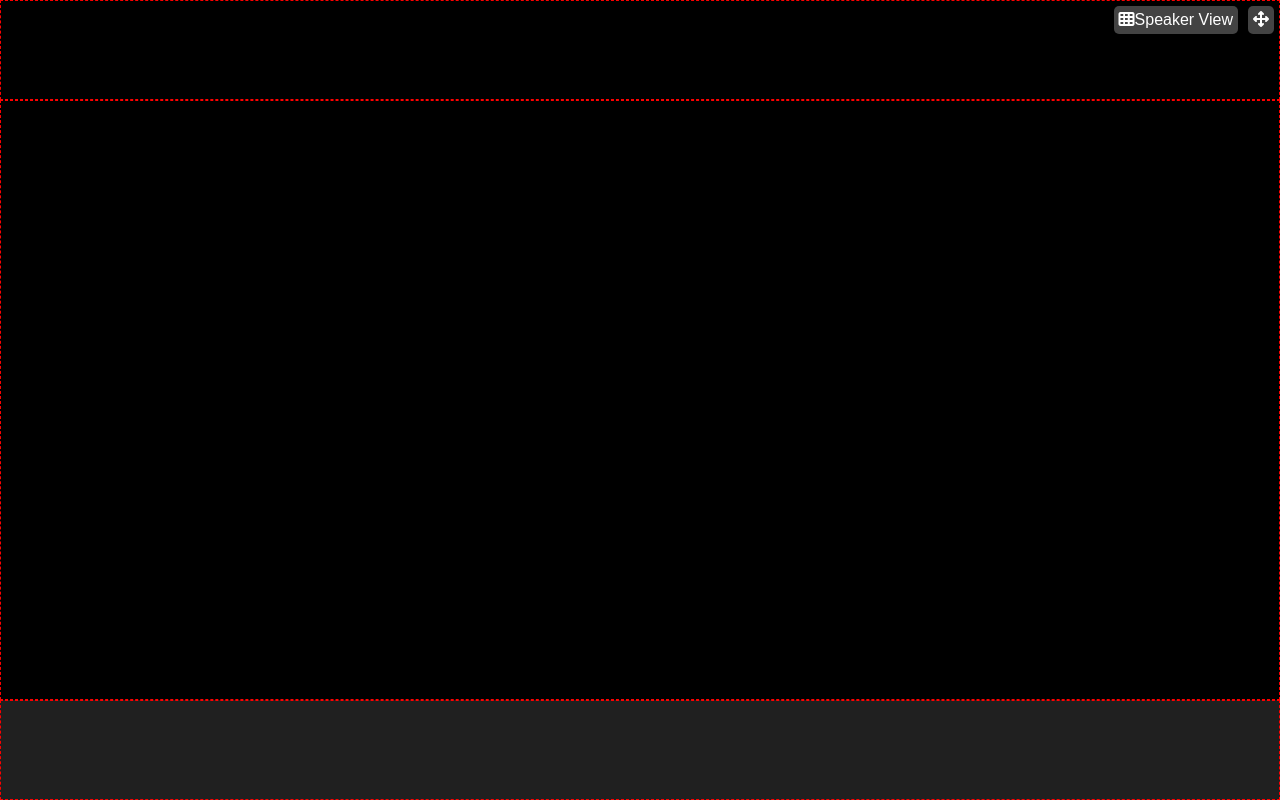
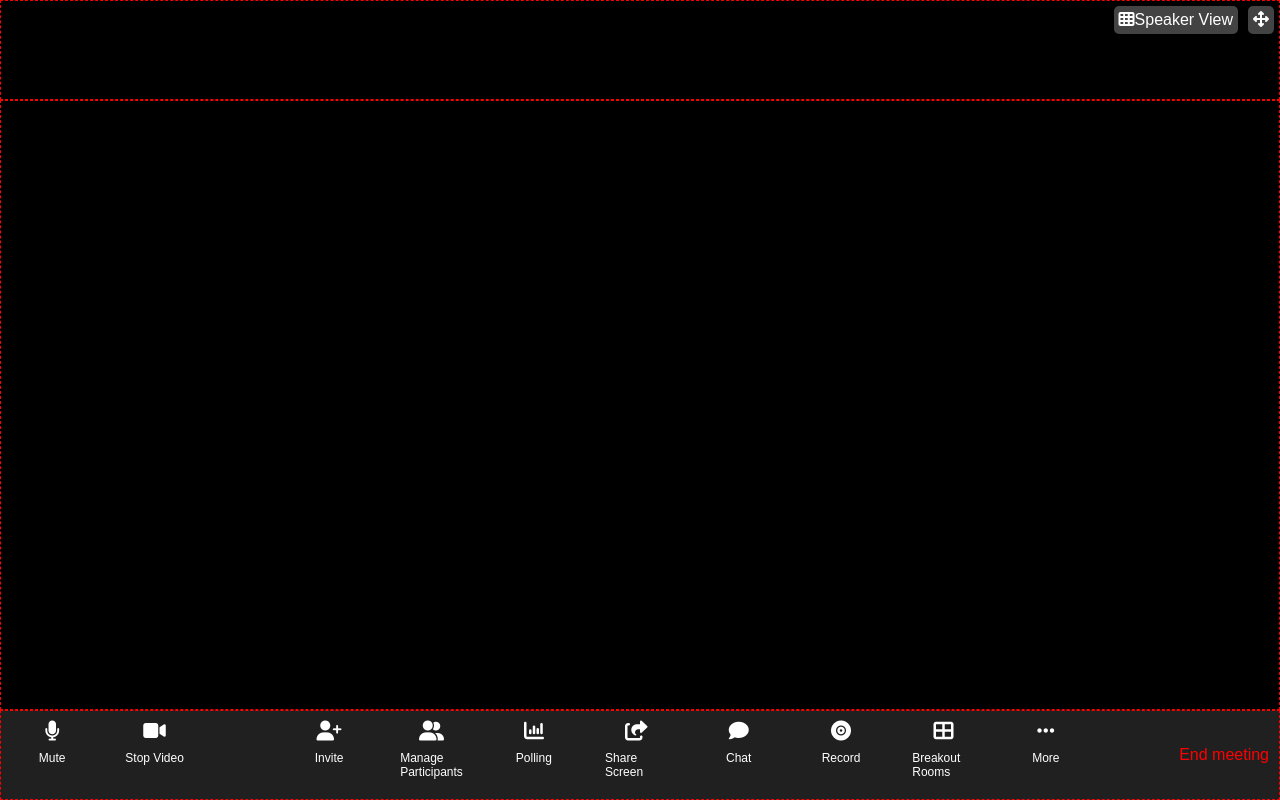
Before and after one commit to dariofusco/html-css-zoom, a plain HTML site: page index.html in a window 1280 px wide. Drawn offline with Linux system fonts and the light colour scheme.

Commit message:
inserisce elementi nel footer

```diff
--- a/css/style.css
+++ b/css/style.css
@@ -22,9 +22,10 @@ main {
     overflow: auto;
 }
 footer {
+    display: flex;
+    justify-content: space-between;
     background-color: rgb(32, 32, 32);
     border: 1px dashed red;
-    height: 100px;
 }
 .header-button {
     color: white;
@@ -34,3 +35,28 @@ footer {
     margin: 5px;
     border-radius: 5px;
 }
+.footer-button {
+    font-size: 20px;
+    width: 8vw;
+    display: flex;
+    flex-direction: column;
+    align-items: center;
+    color: white;
+    padding: 10px;
+}
+.footer-button-left {
+    display: flex;
+}
+.footer-button-center {
+    display: flex
+}
+.footer-button-right {
+    display: flex;
+    align-items: center;
+    color: red;
+    padding: 10px;
+}
+.button-text {
+    padding: 10px;
+    font-size: 12px;
+}
--- a/index.html
+++ b/index.html
@@ -18,6 +18,42 @@
     <main>
 
     </main>
-    <footer></footer>
+    <footer>
+        <div class="footer-button-left">
+            <div class="footer-button"><i class="fa-solid fa-microphone"></i>
+                <div class="button-text">Mute</div>
+            </div>
+            <div class="footer-button"><i class="fa-solid fa-video"></i>
+                <div class="button-text">Stop Video</div>
+            </div>
+        </div>
+        <div class="footer-button-center">
+            <div class="footer-button"><i class="fa-solid fa-user-plus"></i>
+                <div class="button-text">Invite</div>
+            </div>
+            <div class="footer-button"><i class="fa-solid fa-user-group"></i>
+                <div class="button-text">Manage Participants</div>
+            </div>
+            <div class="footer-button"><i class="fa-solid fa-chart-column"></i>
+                <div class="button-text">Polling</div>
+            </div>
+            <div class="footer-button"><i class="fa-solid fa-share-from-square"></i>
+                <div class="button-text">Share Screen</div>
+            </div>
+            <div class="footer-button"><i class="fa-solid fa-comment"></i>
+                <div class="button-text">Chat</div>
+            </div>
+            <div class="footer-button"><i class="fa-solid fa-record-vinyl"></i>
+                <div class="button-text">Record</div>
+            </div>
+            <div class="footer-button"><i class="fa-solid fa-table-cells-large"></i>
+                <div class="button-text">Breakout Rooms</div>
+            </div>
+            <div class="footer-button"><i class="fa-solid fa-ellipsis"></i>
+                <div class="button-text">More</div>
+            </div>
+        </div>
+        <div class="footer-button-right">End meeting</div>
+    </footer>
 </body>
 </html>
```
